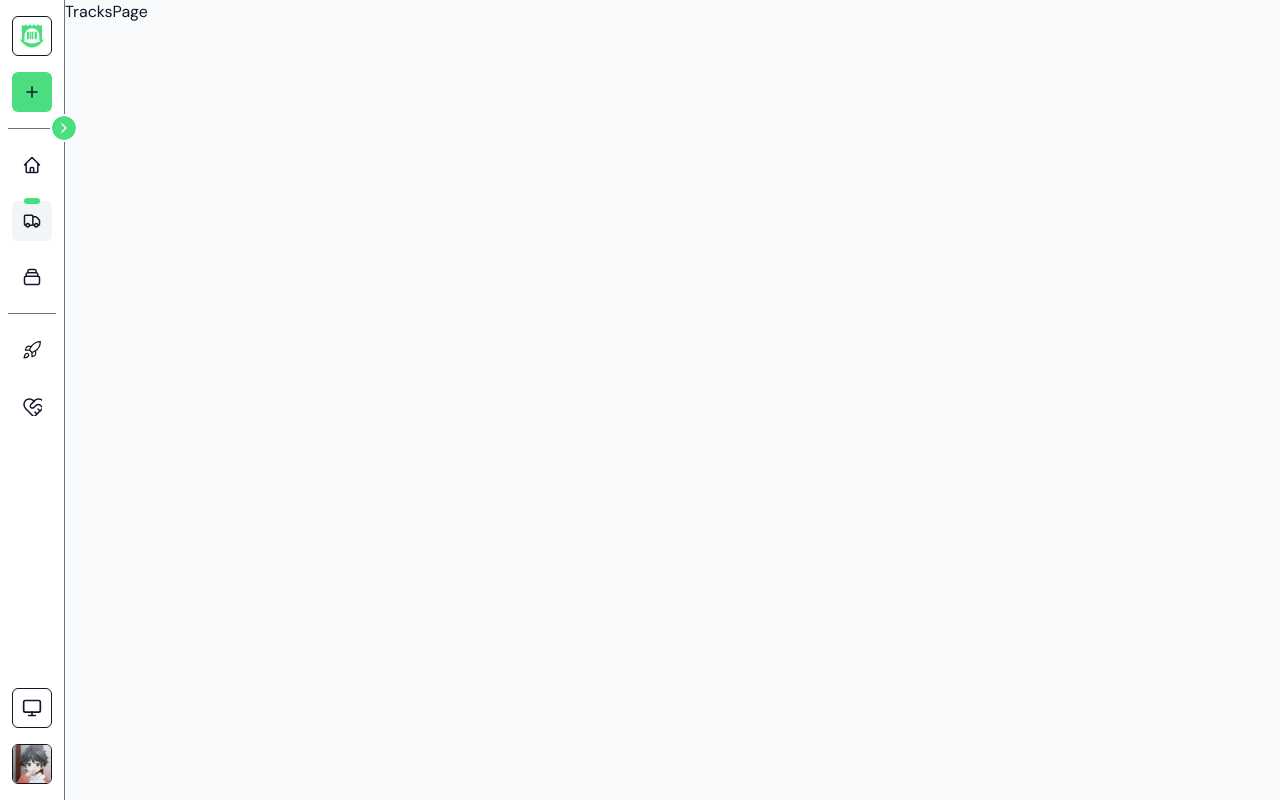
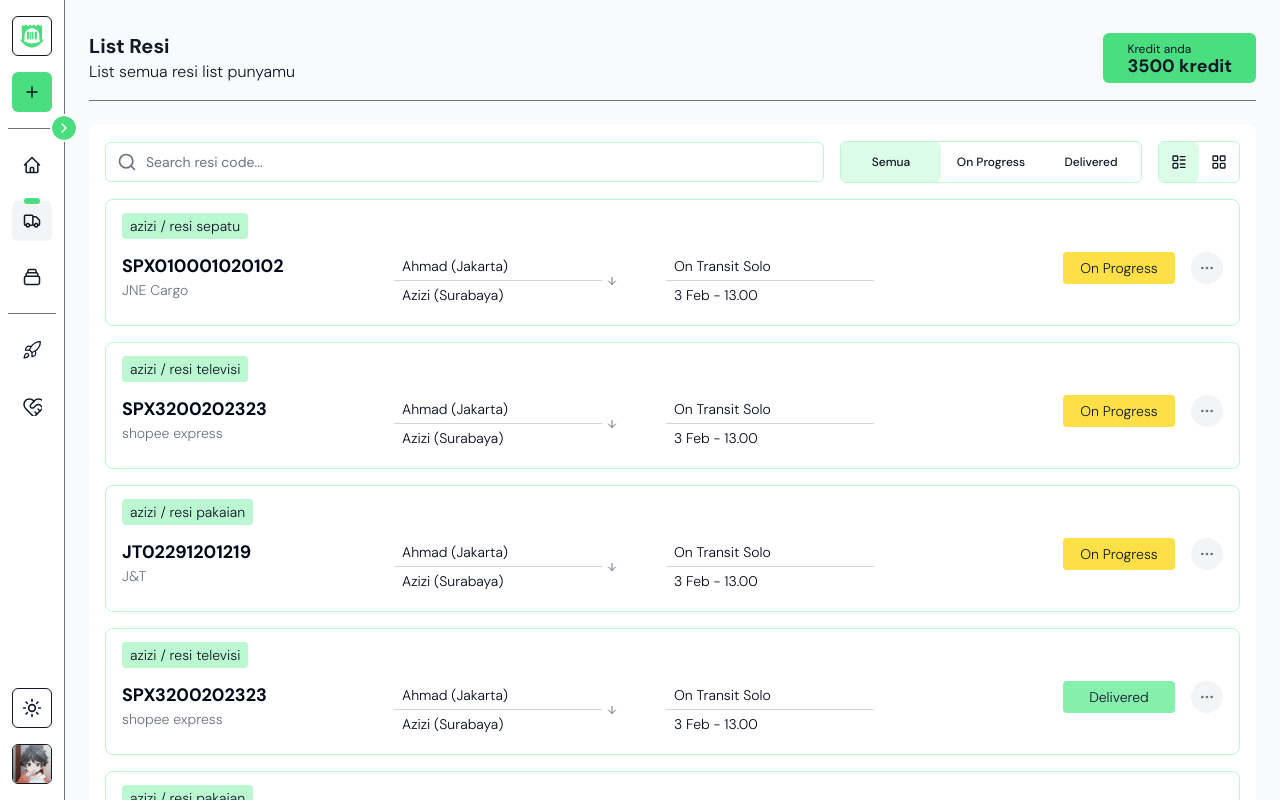
Before and after one commit to shiqocred/koderesi-fe, a Next.js app: page /tracks in a window 1280 px wide. Built offline with nearby package versions, Linux system fonts and the light colour scheme.

Commit message:
tracks page

```diff
--- a/app/(dashboard)/(klien)/tracks/page.tsx
+++ b/app/(dashboard)/(klien)/tracks/page.tsx
@@ -1,7 +1,105 @@
-import React from "react";
+"use client";
+
+import { Header } from "@/components/header";
+import { Button } from "@/components/ui/button";
+import { Card } from "@/components/ui/card";
+import { Input } from "@/components/ui/input";
+import { cn } from "@/lib/utils";
+import { LayoutGrid, LayoutList, Search } from "lucide-react";
+import React, { useState } from "react";
+import { data } from "../dashboard/page";
+import { ResiCard } from "@/components/resi-card";
 
 const TracksPage = () => {
-  return <div>TracksPage</div>;
+  const [filter, setFilter] = useState("semua");
+  const [layout, setLayout] = useState("list");
+  return (
+    <div className="px-6 py-8 gap-6 flex flex-col">
+      <Header title="List Resi" description="List semua resi list punyamu" />
+      <Card className="flex flex-col p-4 gap-4">
+        <div className="flex gap-4 w-full">
+          <div className="w-full relative flex items-center">
+            <Input
+              className="pl-10 focus-visible:outline-none focus-visible:ring-0 focus-visible:ring-ring focus-visible:ring-offset-0 border-green-200 focus-visible:border-green-400 placeholder:text-gray-500 hover:border-green-400 dark:border-green-200/40 dark:focus-visible:border-green-400 dark:hover:border-green-400"
+              placeholder="Search resi code..."
+            />
+            <Search className="w-5 h-5 absolute left-3 text-gray-500" />
+          </div>
+          <div className="flex border-green-200 dark:border-green-200/40 border rounded-md hover:border-green-400 dark:hover:border-green-400">
+            <Button
+              onClick={() => setFilter("semua")}
+              className={cn(
+                "w-[100px] text-gray-900 text-xs dark:text-white",
+                filter === "semua"
+                  ? "bg-green-100 hover:bg-green-200 dark:bg-gray-700 dark:hover:bg-gray-600"
+                  : "bg-transparent hover:bg-green-100 dark:hover:bg-gray-700"
+              )}
+            >
+              Semua
+            </Button>
+            <Button
+              onClick={() => setFilter("on progress")}
+              className={cn(
+                "w-[100px] text-gray-900 text-xs dark:text-white",
+                filter === "on progress"
+                  ? "bg-green-100 hover:bg-green-200 dark:bg-gray-700 dark:hover:bg-gray-600"
+                  : "bg-transparent hover:bg-green-100 dark:hover:bg-gray-700"
+              )}
+            >
+              On Progress
+            </Button>
+            <Button
+              onClick={() => setFilter("delivered")}
+              className={cn(
+                "w-[100px] text-gray-900 text-xs dark:text-white",
+                filter === "delivered"
+                  ? "bg-green-100 hover:bg-green-200 dark:bg-gray-700 dark:hover:bg-gray-600"
+                  : "bg-transparent hover:bg-green-100 dark:hover:bg-gray-700"
+              )}
+            >
+              Delivered
+            </Button>
+          </div>
+          <div className="flex border-green-200 border rounded-md hover:border-green-400">
+            <Button
+              onClick={() => setLayout("list")}
+              className={cn(
+                "w-10 text-xs p-0",
+                layout === "list"
+                  ? "bg-green-100 hover:bg-green-200 dark:bg-gray-700 dark:hover:bg-gray-600"
+                  : "bg-transparent hover:bg-green-100 dark:hover:bg-gray-700"
+              )}
+            >
+              <LayoutList className="w-4 h-4 text-gray-900 dark:text-white" />
+            </Button>
+            <Button
+              onClick={() => setLayout("grid")}
+              className={cn(
+                "w-10 text-xs p-0",
+                layout === "grid"
+                  ? "bg-green-100 hover:bg-green-200 dark:bg-gray-700 dark:hover:bg-gray-600"
+                  : "bg-transparent hover:bg-green-100 dark:hover:bg-gray-700"
+              )}
+            >
+              <LayoutGrid className="w-4 h-4 text-gray-900 dark:text-white" />
+            </Button>
+          </div>
+        </div>
+        <div
+          className={cn(
+            "gap-4",
+            layout === "list" ? "flex flex-col" : "grid grid-cols-3"
+          )}
+        >
+          {filter === "semua"
+            ? data.map((item) => <ResiCard {...item} layout={layout} />)
+            : data
+                .filter((item) => item.status === filter)
+                .map((item) => <ResiCard {...item} layout={layout} />)}
+        </div>
+      </Card>
+    </div>
+  );
 };
 
 export default TracksPage;
--- a/app/layout.tsx
+++ b/app/layout.tsx
@@ -18,7 +18,7 @@ export default function RootLayout({
   return (
     <html lang="en" suppressHydrationWarning>
       <body className={font.className}>
-        <ThemeProvider attribute="class" defaultTheme="system" enableSystem>
+        <ThemeProvider attribute="class" defaultTheme="light">
           {children}
         </ThemeProvider>
       </body>
--- /dev/null
+++ b/components/header.tsx
@@ -0,0 +1,23 @@
+"use client";
+
+interface HeaderProps {
+  title: string;
+  description: string;
+}
+
+export const Header = ({ title, description }: HeaderProps) => {
+  return (
+    <div className="flex w-full justify-between items-center border-b border-gray-500 pb-4">
+      <div className="flex flex-col">
+        <h3 className="text-xl font-bold">{title}</h3>
+        <p className="font-light">{description}</p>
+      </div>
+      <div className="px-6 flex flex-col items-start bg-green-400 h-[50px] justify-center rounded-md">
+        <p className="text-xs text-gray-900">Kredit anda</p>
+        <h3 className="font-bold text-lg leading-none dark:text-gray-900">
+          3500 kredit
+        </h3>
+      </div>
+    </div>
+  );
+};
--- a/components/resi-card.tsx
+++ b/components/resi-card.tsx
@@ -18,6 +18,7 @@ interface ResiCardProps {
     waktu: string;
   };
   isDashboard?: boolean;
+  layout?: string;
 }
 
 export const ResiCard = ({
@@ -29,46 +30,65 @@ export const ResiCard = ({
   last_manifest,
   status,
   isDashboard,
+  layout = "list",
 }: ResiCardProps) => {
   return (
-    <Card className="border border-green-200 p-4 space-y-4 text-sm">
-      <span className="px-2 py-1 bg-green-200 rounded-sm text-xs text-gray-900">
+    <Card className="border border-green-200 dark:border-green-200/40 p-4 space-y-4 text-sm font-light">
+      <span className="px-2 py-1 bg-green-200 dark:bg-green-300 rounded-sm text-gray-900">
         {receiver.nama} / {keterangan}
       </span>
-      <div className="flex justify-between">
-        <div className="flex gap-16">
-          <div>
-            <h3>{kode_resi}</h3>
-            <p className="text-xs text-gray-500 dark:text-gray-300">
-              {kode_kurir}
-            </p>
+      <div
+        className={cn(
+          "flex",
+          layout === "list" ? "justify-between flex-row" : "flex-col gap-4"
+        )}
+      >
+        <div
+          className={cn(
+            "flex",
+            layout === "list" ? "gap-16 flex-row" : "gap-4 flex-col"
+          )}
+        >
+          <div className="w-52">
+            <h3 className="text-lg font-bold">{kode_resi}</h3>
+            <p className="text-gray-500 dark:text-gray-300">{kode_kurir}</p>
           </div>
-          <div className="relative flex flex-col justify-center">
-            <p className="pr-2 capitalize">
-              {shipper.nama + " (" + shipper.origin + ")"}
+          <div className={cn("flex", layout === "list" ? "gap-16" : "gap-8")}>
+            <div className="relative flex flex-col justify-center w-52">
+              <p className="pr-1 capitalize py-1 px-2">
+                {shipper.nama.split(" ")[0] + " (" + shipper.origin + ")"}
               </p>
               <Separator className="bg-gray-300 dark:bg-gray-400" />
-            <p className="pr-2 capitalize">
-              {receiver.nama + " (" + receiver.destination + ")"}
+              <p className="pr-1 capitalize py-1 px-2">
+                {receiver.nama.split(" ")[0] +
+                  " (" +
+                  receiver.destination +
+                  ")"}
               </p>
               <div className="text-gray-500 absolute -right-4 dark:text-gray-300">
                 <ArrowDown className="w-3 h-3" />
               </div>
             </div>
             {!isDashboard && (
-            <div>
-              <div>{last_manifest?.manifest + " " + last_manifest?.city}</div>
+              <div className="w-52">
+                <div className="capitalize py-1 px-2">
+                  {last_manifest?.manifest + " " + last_manifest?.city}
+                </div>
                 <Separator className="bg-gray-300" />
-              <div>{last_manifest?.date + " - " + last_manifest?.waktu}</div>
+                <div className="capitalize py-1 px-2">
+                  {last_manifest?.date + " - " + last_manifest?.waktu}
+                </div>
               </div>
             )}
+          </div>
         </div>
         <div className="flex gap-x-4">
           <div
             className={cn(
               "w-28 h-8 flex items-center justify-center rounded capitalize text-sm text-gray-900",
               status === "on progress" && "bg-yellow-300",
-              status === "delivered" && "bg-green-300"
+              status === "delivered" && "bg-green-300",
+              layout === "grid" && "w-full"
             )}
           >
             {status}
--- a/components/sidebar/menu/menu-akun.tsx
+++ b/components/sidebar/menu/menu-akun.tsx
@@ -21,12 +21,10 @@ const MenuAkun = ({ isExpand }: { isExpand: boolean }) => {
   };
 
   const onChangeTheme = () => {
-    if (theme === "system") {
-      setTheme("light");
-    } else if (theme === "light") {
+    if (theme === "light") {
       setTheme("dark");
     } else if (theme === "dark") {
-      setTheme("system");
+      setTheme("light");
     }
   };
 
@@ -54,7 +52,6 @@ const MenuAkun = ({ isExpand }: { isExpand: boolean }) => {
         onClick={onChangeTheme}
       >
         <span className="w-5 h-5">
-          {theme === "system" && <Monitor className="w-5 h-5" />}
           {theme === "light" && <Sun className="w-5 h-5" />}
           {theme === "dark" && <Moon className="w-5 h-5" />}
         </span>
--- /dev/null
+++ b/components/ui/input.tsx
@@ -0,0 +1,25 @@
+import * as React from "react"
+
+import { cn } from "@/lib/utils"
+
+export interface InputProps
+  extends React.InputHTMLAttributes<HTMLInputElement> {}
+
+const Input = React.forwardRef<HTMLInputElement, InputProps>(
+  ({ className, type, ...props }, ref) => {
+    return (
+      <input
+        type={type}
+        className={cn(
+          "flex h-10 w-full rounded-md border border-input bg-background px-3 py-2 text-sm ring-offset-background file:border-0 file:bg-transparent file:text-sm file:font-medium placeholder:text-muted-foreground focus-visible:outline-none focus-visible:ring-2 focus-visible:ring-ring focus-visible:ring-offset-2 disabled:cursor-not-allowed disabled:opacity-50",
+          className
+        )}
+        ref={ref}
+        {...props}
+      />
+    )
+  }
+)
+Input.displayName = "Input"
+
+export { Input }
```
Also changed, not shown: app/(dashboard)/(klien)/dashboard/page.tsx (+8 -8 lines). Lines whose indentation alone changed are shown as unchanged.
